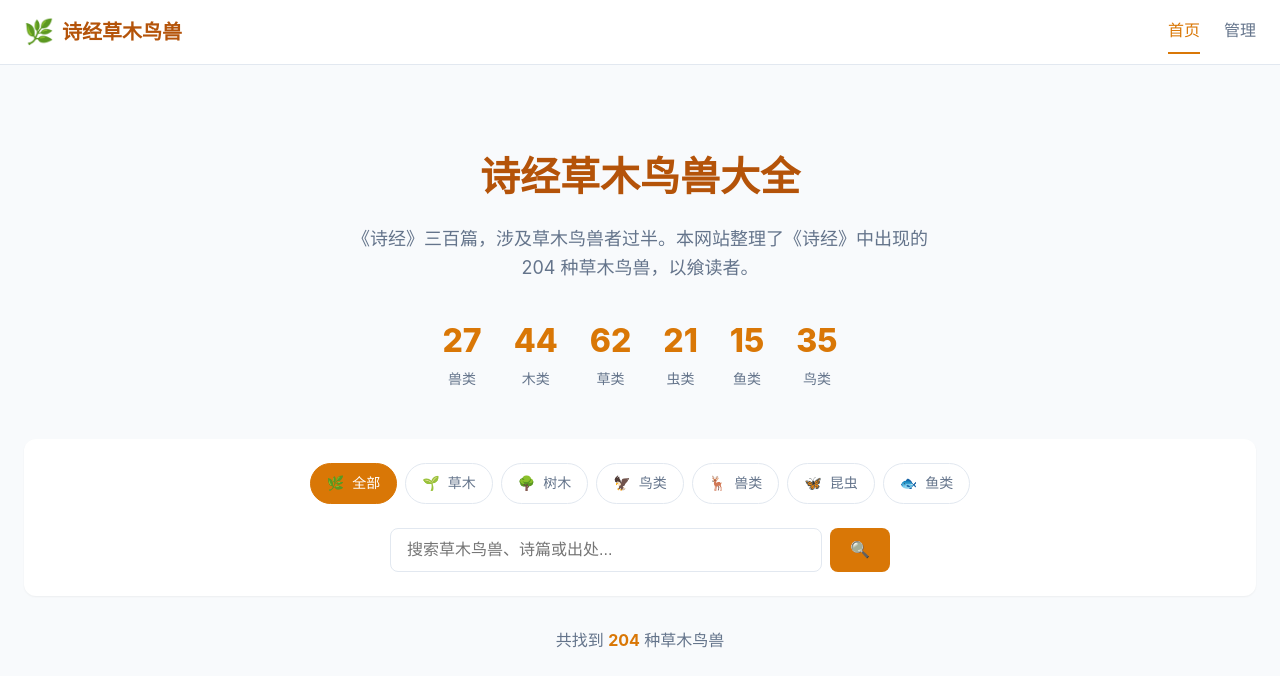
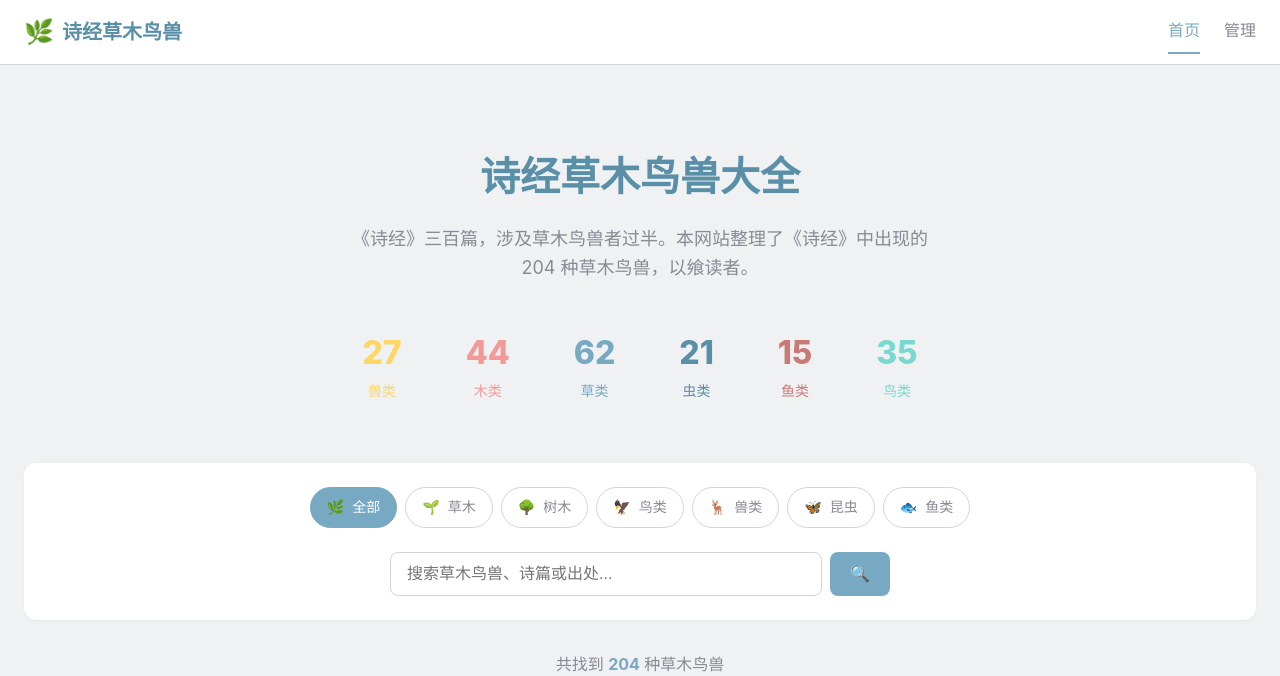
Before and after one commit to songpengwei/shijing-things, a FastAPI app: page / in a window 1280 px wide. Shown: the top 676 px of the page. Run offline with FastAPI, Linux system fonts and the light colour scheme; data comes from the database, SQL or seed files in the repository.

Commit message:
change color

```diff
--- a/shijing_things/static/css/style.css
+++ b/shijing_things/static/css/style.css
@@ -1,21 +1,21 @@
 /* ===== 基础样式 ===== */
 :root {
-    --color-primary: #d97706;
-    --color-primary-dark: #b45309;
-    --color-primary-light: #fef3c7;
+    --color-primary: #77AAC2;
+    --color-primary-dark: #5a8fa8;
+    --color-primary-light: #e8f4f8;
 
-    --color-cao: #10b981;
-    --color-mu: #d97706;
-    --color-niao: #3b82f6;
-    --color-shou: #f97316;
-    --color-chong: #a855f7;
-    --color-yu: #06b6d4;
+    --color-cao: #79D9CE;
+    --color-mu: #77AAC2;
+    --color-niao: #FCD765;
+    --color-shou: #F19A97;
+    --color-chong: #696773;
+    --color-yu: #79D9CE;
 
-    --color-bg: #f8fafc;
+    --color-bg: #EFF1F3;
     --color-card: #ffffff;
-    --color-text: #1e293b;
-    --color-text-light: #64748b;
-    --color-border: #e2e8f0;
+    --color-text: #696773;
+    --color-text-light: #8a8994;
+    --color-border: #d1d5db;
 
     --shadow-sm: 0 1px 2px 0 rgb(0 0 0 / 0.05);
     --shadow: 0 4px 6px -1px rgb(0 0 0 / 0.1);
@@ -137,6 +137,15 @@ body {
 
 .stat-item {
     text-align: center;
+    text-decoration: none;
+    padding: 0.75rem 1rem;
+    border-radius: var(--radius);
+    transition: all 0.2s;
+}
+
+.stat-item:hover {
+    background: var(--color-bg);
+    transform: translateY(-2px);
 }
 
 .stat-number {
@@ -150,6 +159,22 @@ body {
     font-size: 0.875rem;
     color: var(--color-text-light);
 }
+
+/* 统计数字蓝绿+红黄四色间隔配色 */
+.stat-草 .stat-number { color: #77AAC2; }  /* 蓝 */
+.stat-木 .stat-number { color: #F19A97; }  /* 红 */
+.stat-鸟 .stat-number { color: #79D9CE; }  /* 绿 */
+.stat-兽 .stat-number { color: #FCD765; }  /* 黄 */
+.stat-虫 .stat-number { color: #5a8fa8; }  /* 蓝绿 */
+.stat-鱼 .stat-number { color: #c97a77; }  /* 红橙 */
+
+/* 统计标签也使用相同颜色 */
+.stat-草 .stat-label { color: #77AAC2; }
+.stat-木 .stat-label { color: #F19A97; }
+.stat-鸟 .stat-label { color: #79D9CE; }
+.stat-兽 .stat-label { color: #FCD765; }
+.stat-虫 .stat-label { color: #5a8fa8; }
+.stat-鱼 .stat-label { color: #c97a77; }
 
 /* ===== 筛选区域 ===== */
 .filter-section {
@@ -192,6 +217,43 @@ body {
     background: var(--color-primary);
     color: white;
     border-color: var(--color-primary);
+}
+
+/* 分类按钮选中时使用对应颜色 */
+.category-btn-all.active {
+    background: #77AAC2;
+    border-color: #77AAC2;
+}
+
+.category-btn-草.active {
+    background: #77AAC2;
+    border-color: #77AAC2;
+}
+
+.category-btn-木.active {
+    background: #F19A97;
+    border-color: #F19A97;
+}
+
+.category-btn-鸟.active {
+    background: #79D9CE;
+    border-color: #79D9CE;
+}
+
+.category-btn-兽.active {
+    background: #FCD765;
+    border-color: #FCD765;
+    color: #333;
+}
+
+.category-btn-虫.active {
+    background: #5a8fa8;
+    border-color: #5a8fa8;
+}
+
+.category-btn-鱼.active {
+    background: #c97a77;
+    border-color: #c97a77;
 }
 
 .search-box {
--- a/shijing_things/templates/index.html
+++ b/shijing_things/templates/index.html
@@ -8,10 +8,10 @@
         <p class="hero-subtitle">《诗经》三百篇，涉及草木鸟兽者过半。本网站整理了《诗经》中出现的 {{ stats.total }} 种草木鸟兽，以飨读者。</p>
         <div class="hero-stats">
             {% for cat, count in stats.by_category.items() %}
-            <div class="stat-item">
+            <a href="/?category={{ cat }}" class="stat-item stat-{{ cat }}">
                 <span class="stat-number">{{ count }}</span>
                 <span class="stat-label">{{ cat }}类</span>
-            </div>
+            </a>
             {% endfor %}
         </div>
     </section>
@@ -22,7 +22,7 @@
         <div class="category-filter">
             {% for cat in categories %}
             <a href="/?category={{ cat.key }}"
-               class="category-btn {% if current_category == cat.key %}active{% endif %}">
+               class="category-btn category-btn-{{ cat.key }} {% if current_category == cat.key %}active{% endif %}">
                 <span class="category-icon">{{ cat.icon }}</span>
                 <span>{{ cat.label }}</span>
             </a>
--- a/shijing_things/templates/login.html
+++ b/shijing_things/templates/login.html
@@ -102,8 +102,8 @@
 }
 
 .login-error {
-    background: #fee2e2;
-    color: #dc2626;
+    background: rgba(241, 154, 151, 0.2);
+    color: #c97a77;
     padding: 0.875rem 1rem;
     border-radius: var(--radius-sm);
     margin-bottom: 1.5rem;
--- a/shijing_things/templates/manage.html
+++ b/shijing_things/templates/manage.html
@@ -330,8 +330,8 @@
 }
 
 .login-error {
-    background: #fee2e2;
-    color: #dc2626;
+    background: rgba(241, 154, 151, 0.2);
+    color: #c97a77;
     padding: 0.75rem 1rem;
     border-radius: var(--radius-sm);
     margin-bottom: 1rem;
```
Also changed, not shown: other parts of shijing_things/static/css/style.css (+17 -16 lines).
